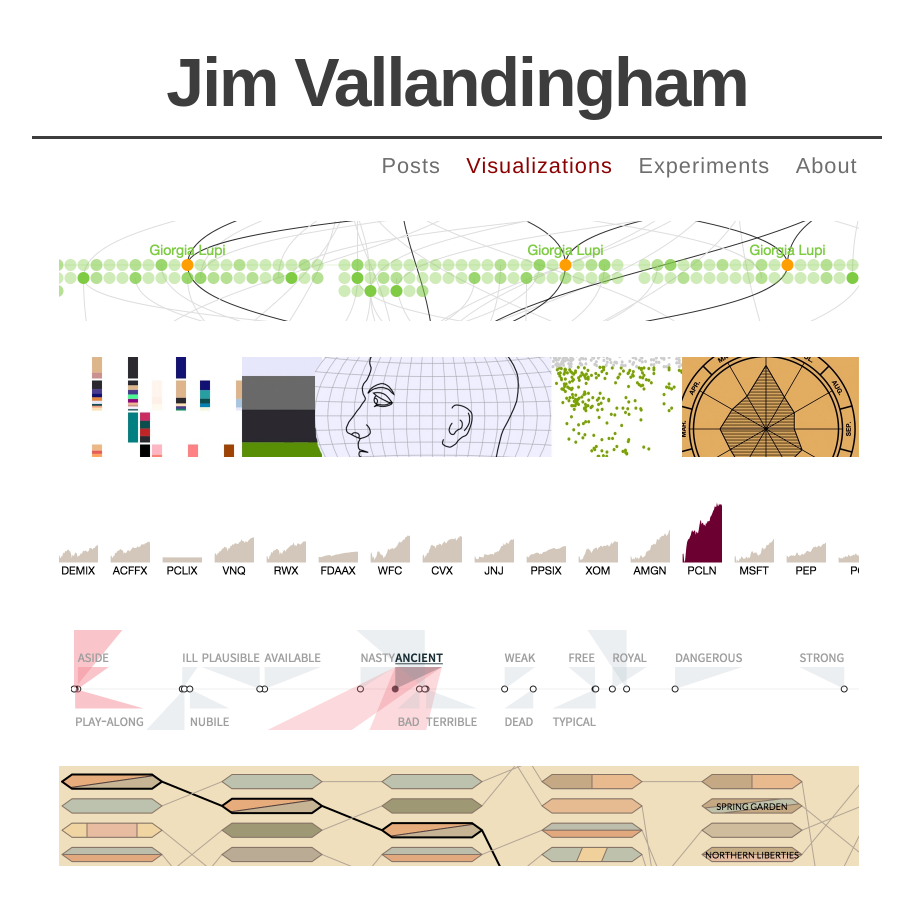
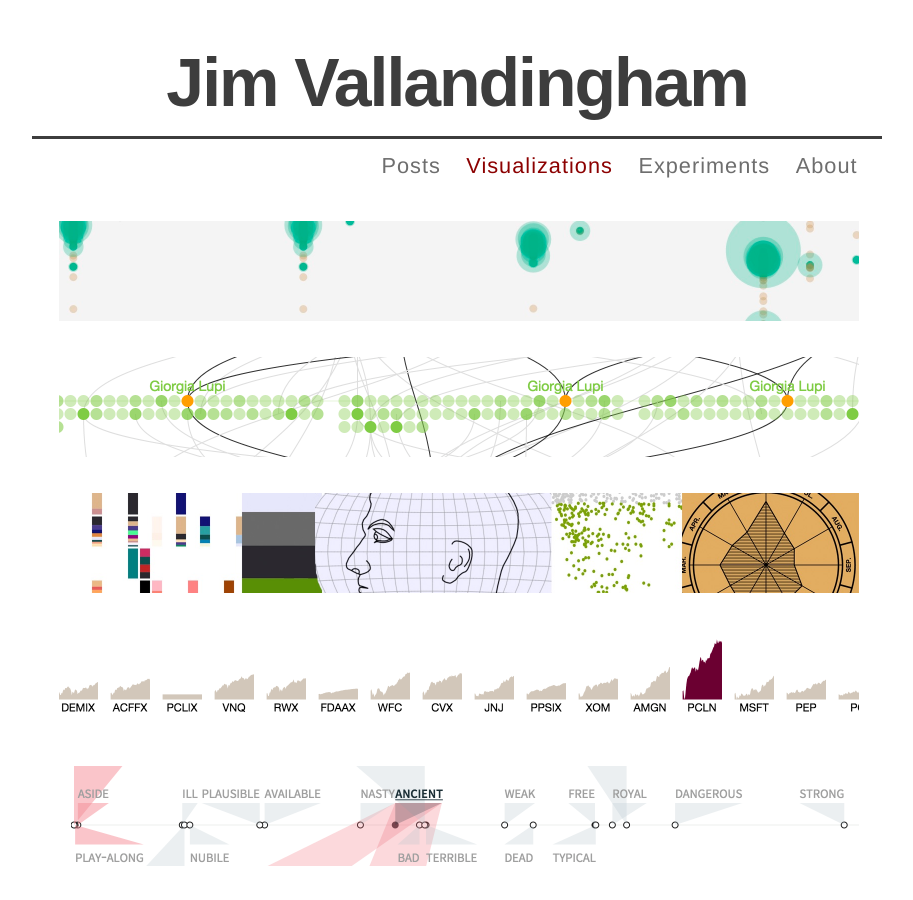
Before and after one commit to vlandham/vlandham.github.com, a Jekyll site: the page built from vis/index.html, in a window 1280 px wide. Shown: the top 900 px of the page, without its empty margins (183-1096 px from the left). Built offline with Jekyll 4.4.1, drawn with Linux system fonts in a browser that asks for light colours; some web fonts are replaced.

Commit message:
openvis tweets

```diff
--- a/vis/index.html
+++ b/vis/index.html
@@ -6,6 +6,22 @@
 description: Visualizations by Jim Vallandingham.
 img: http://vallandingham.me/images/vis/vis_card.png
 ---
+
+<div name="openvis_tweets" id="openvis_tweets" class="section">
+  <a href="#" class="banner-toggle"><img class="banner" src="/images/vis/banners/openvis_tweets.jpg"></a>
+  <div class="details" style="display:none;">
+    <h2>OpenVis Conf Tweets</h2>
+    <div class="thumbnail left">
+      <a href="http://vallandingham.me/openvis_tweets/"><img src="http://vallandingham.me/images/vis/openvis_tweets_thumb.jpg" alt="image for open vis tweets"/></a>
+    </div>
+    <p>What are folks tweeting about <a href="https://openvisconf.com/">OpenVis Conf</a> speakers? What content from OpenVis Conf speakers is most popular?</p>
+    <br/>
+    <br/>
+    <br/>
+    <br/>
+    <p><a class="post_title" href="http://vallandingham.me/openvis_tweets/">OpenVis Conf Tweets</a></p>
+  </div>
+</div>
 
 <div name="speaker_web" id="speaker_web" class="section">
   <a href="#" class="banner-toggle"><img class="banner" src="/images/vis/banners/speaker_web.png"></a>
```
